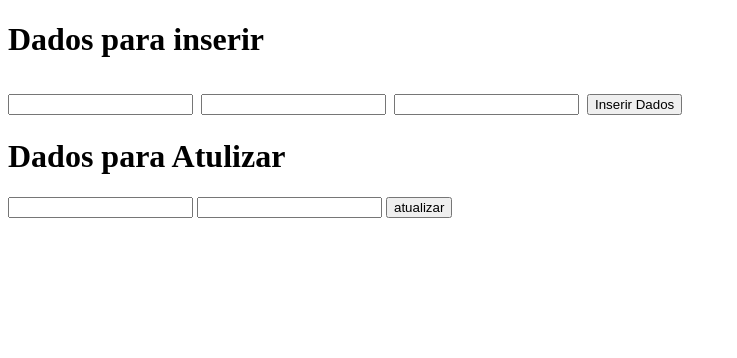
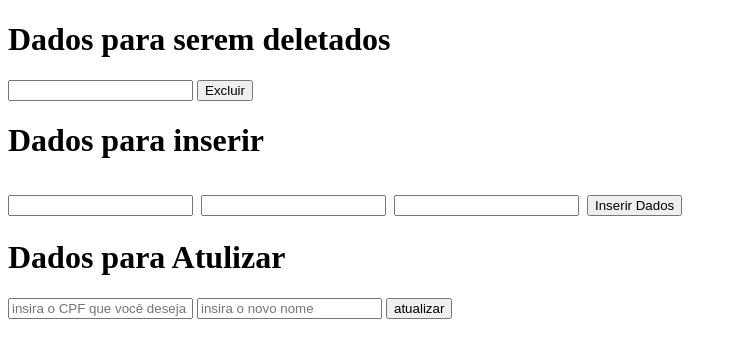
Before and after one commit to Orlando-Paulo99/CRUD-Supabase, a plain HTML site: page index.html in a window 1280 px wide. Shown: the whole page, without its empty margins (0-737 px from the left). Drawn offline with nearby package versions, Linux system fonts and the light colour scheme.

Commit message:
crud concluido

```diff
--- a/index.html
+++ b/index.html
@@ -6,6 +6,10 @@
     <title>Document</title>
 </head>
 <body>
+    <h1>Dados para serem deletados</h1>
+    <input type="text" id="deleteCpf">
+    <button onclick="deletarCpf()">Excluir</button>
+
 
     <h1>Dados para inserir<h1>
     <input type="text" id="inserCpf">
@@ -17,9 +21,10 @@
 
     </div>
 
+
     <h1>Dados para Atulizar</h1>
-    <input type="text" id="cpf">
-    <input type="text" id="dados">
+    <input type="text" id="cpf" placeholder="insira o CPF que você deseja alterar o nome">
+    <input type="text" id="dados" placeholder="insira o novo nome">
     <button onclick="atualizando()">atualizar</button>
 
 </body>
@@ -112,7 +117,23 @@ atualizando();
 
 
 //deletar os dados
+async function deletarCpf() {
 
+    let deleteCpf=document.getElementById("deleteCpf").value
+
+    const {data,error} = await supabase
+    .from('crud')
+    .delete()
+    //informo a coluna que vai ser excluida e o deleteCpf é o valor que vai ser recebido pelo usuario para ser excluido
+    .eq('cpf',Number(deleteCpf))
+
+    if(error){
+        console.log(error)
+        return
+    }
+    console.log("excluido com sucesso");
+
+}
 
 </script>
 </html>
```
